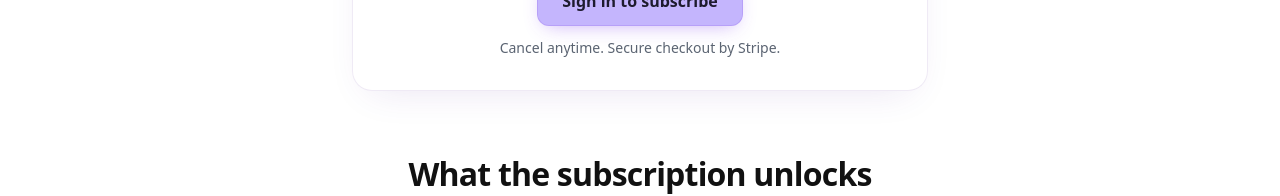
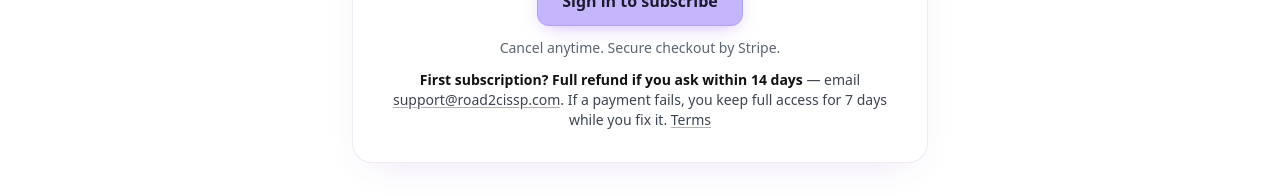
Before and after one commit to spencerawlson/IT_Fund, a React (Vite) app: page /pricing in a window 1280 px wide. Shown: the part 884-1080 px from the top of the page. Built offline with nearby package versions, Linux system fonts and the light colour scheme; no server answers.

Commit message:
B-29: surface refund + grace terms on pricing page

```diff
--- a/src/pages/Pricing.jsx
+++ b/src/pages/Pricing.jsx
@@ -182,6 +182,16 @@ export default function Pricing() {
                 </p>
               )}
               <p className="mt-3 text-small text-ink-3">Cancel anytime. Secure checkout by Stripe.</p>
+              {/* B-29 (audit 2026-11-16): surface the refund + grace terms where the
+                  buyer decides. Wording is the FAQ/Terms policy, shortened — the
+                  FAQ and Terms stay the single source of truth. */}
+              <p className="mt-3 text-small text-ink-2">
+                <strong className="font-semibold text-ink-1">First subscription? Full refund if you ask within 14 days</strong>
+                {' '}— email{' '}
+                <a href="mailto:support@road2cissp.com" className="underline decoration-black/30 underline-offset-2 hover:text-ink-1">support@road2cissp.com</a>.
+                If a payment fails, you keep full access for 7 days while you fix it.{' '}
+                <Link to="/terms" className="underline decoration-black/30 underline-offset-2 hover:text-ink-1">Terms</Link>
+              </p>
             </div>
           </Card>
         </section>
```
Also changed, not shown: 1 other file (tests, documents, lock files or other folders).
